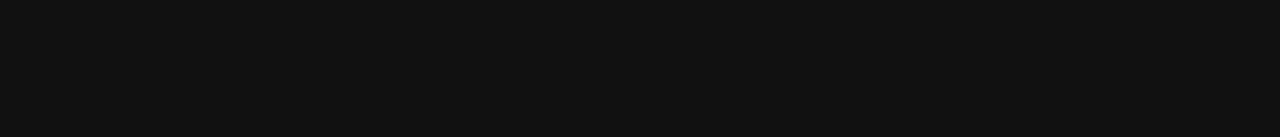
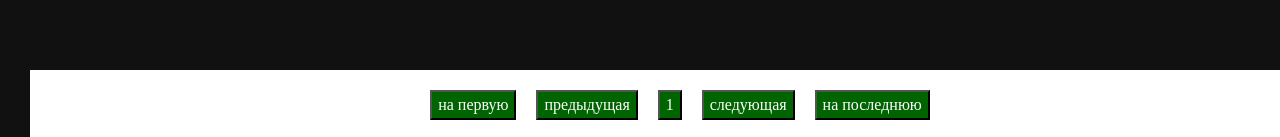
Before and after one commit to EvgenyHalvin/kode-test, a React (Create React App) app: page / in a window 1280 px wide. Shown: the part 660-797 px from the top of the page. Built offline with nearby package versions, Linux system fonts and the light colour scheme; no server answers; sample sign-in values are in the browser's storage.

Commit message:
route pagination

```diff
--- /dev/null
+++ b/src/blocks/pagination/__button/pagination__button.css
@@ -0,0 +1,7 @@
+.pagination__button {
+  display: block;
+  margin: auto 10px;
+  height: 30px;
+  background-color: darkgreen;
+  color: #fff;
+}
--- /dev/null
+++ b/src/blocks/pagination/pagination.css
@@ -0,0 +1,11 @@
+.pagination {
+  position: fixed;
+  bottom: 0;
+  width: 100vw;
+  height: 50px;
+  background-color: #fff;
+  display: flex;
+  justify-content: center;
+  align-items: center;
+  padding: 10px;
+}
--- a/src/components/Main.js
+++ b/src/components/Main.js
@@ -1,13 +1,71 @@
 import { React, useState } from "react";
+
 import Cards from "./Cards";
 import Sidebar from "./Sidebar";
+import Pagination from "./Pagination";
+import { useEffect } from "react/cjs/react.development";
 
 function Main(props) {
   const { cards, types, subtypes } = props;
+
   const [selectedOptions, setSelectedOptions] = useState({});
+  const [currentPage, setCurrentPage] = useState(1);
+  const [cardsPerPage, setCardsPerPage] = useState(4);
+  const [pagesAmount, setPagesAmount] = useState(1);
+  const [defaultCards, setDefaultCards] = useState(cards);
+
+  useEffect(() => {
+    setDefaultCards(cards);
+    changePage(1);
+  }, [cards]);
+
+  useEffect(() => {
+    setPagesAmount(Math.ceil(cards.length / cardsPerPage));
+  }, [cards]);
+
+  useEffect(() => {
+    changePage(currentPage);
+  }, [currentPage]);
+
+  function changePage(numberPage) {
+    setDefaultCards(
+      cards.slice(
+        numberPage * cardsPerPage - cardsPerPage,
+        numberPage * cardsPerPage
+      )
+    );
+  }
+
+  function nextPage() {
+    setCurrentPage(prev => {
+      if (prev === pagesAmount) {
+        return prev
+      } else {
+        return prev + 1
+      }
+    });
+  }
+
+  function prevPage() {
+    setCurrentPage(prev => {
+      if (prev === 1) {
+        return prev
+      } else {
+        return prev - 1
+      }
+    });
+  }
+
+  function firstPage() {
+    setCurrentPage(1);
+  }
+
+  function lastPage() {
+    setCurrentPage(pagesAmount);
+  }
 
   function getSelectedOptions(options) {
-    setSelectedOptions(options)
+    setSelectedOptions(options);
   }
 
   return (
@@ -17,7 +75,11 @@ function Main(props) {
         subtypes={subtypes}
         getSelectedOptions={getSelectedOptions}
       />
-      <Cards cards={cards} options={selectedOptions} />
+      <Cards cards={defaultCards} options={selectedOptions} />
+      <Pagination
+        currentPage={currentPage}
+        routePage={{ nextPage, prevPage, firstPage, lastPage }}
+      />
     </div>
   );
 }
--- /dev/null
+++ b/src/components/Pagination.js
@@ -0,0 +1,19 @@
+import React from "react";
+
+function Pagination({ currentPage, routePage }) {
+  const { nextPage, prevPage, firstPage, lastPage } = routePage;
+
+  return (
+    <div className="pagination">
+      <button className="pagination__button" onClick={firstPage}>на первую</button>
+      <button className="pagination__button" onClick={prevPage}>предыдущая</button>
+      <button className="pagination__button">{currentPage}</button>
+      <button className="pagination__button" onClick={nextPage}>
+        следующая
+      </button>
+      <button className="pagination__button" onClick={lastPage}>на последнюю</button>
+    </div>
+  );
+}
+
+export default Pagination;
--- a/src/pages/index.css
+++ b/src/pages/index.css
@@ -50,3 +50,7 @@
 @import url(../blocks/selector/__finder/selector__finder.css);
 @import url(../blocks/selector/__list/selector__list.css);
 @import url(../blocks/selector/__list-item/selector__list-item.css);
+
+/* Стили для pagination */
+@import url(../blocks/pagination/pagination.css);
+@import url(../blocks/pagination/__button/pagination__button.css);
```
